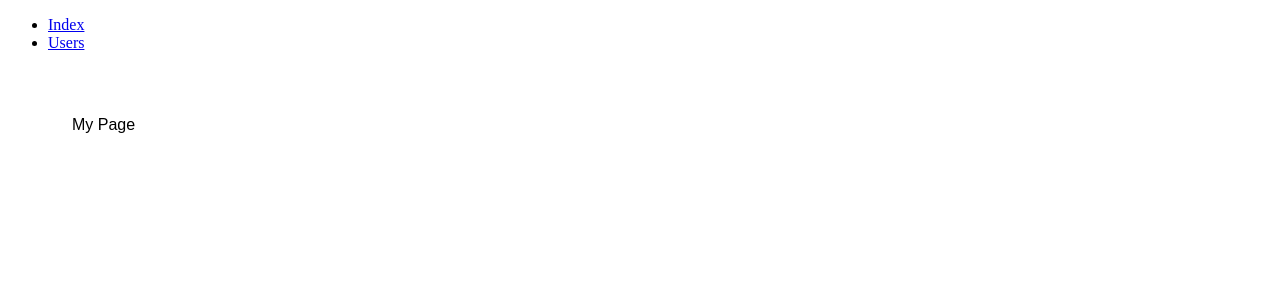
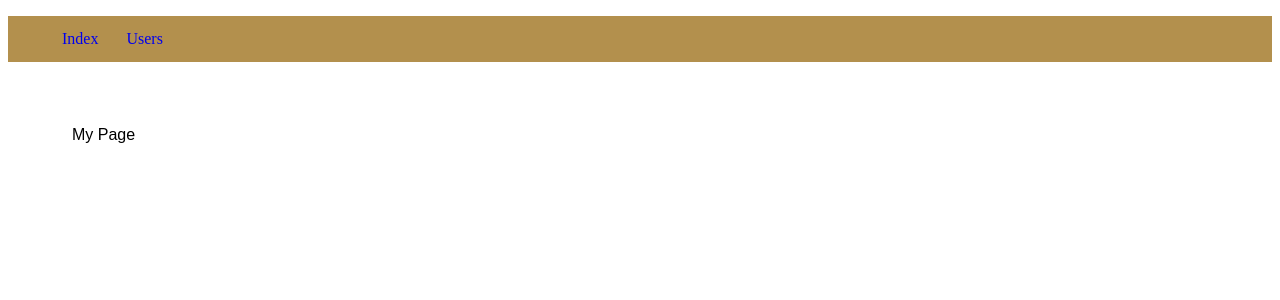
Before and after one commit to FMGordillo/curso-de-redux, a React (Create React App) app: page / in a window 1280 px wide. Shown: the top 300 px of the page. Built offline with nearby package versions, Linux system fonts and the light colour scheme.

Commit message:
:sparkles: Minor refactor

```diff
--- a/src/components/Menu.js
+++ b/src/components/Menu.js
@@ -1,13 +1,34 @@
+import styled from "styled-components";
 import { Link } from "react-router-dom";
+
+const Nav = styled.nav`
+  background: hsl(40deg, 40%, 50%);
+
+  ul {
+    display: flex;
+    align-items: left;
+    list-style: none;
+  }
+  ul > li {
+    margin: 14px;
+  }
+  ul > li > a {
+    text-decoration: none;
+  }
+`;
 
 const Menu = () => {
   return (
-    <nav>
+    <Nav>
       <ul>
-        <li><Link to="/">Index</Link></li>
-        <li><Link to="/users">Users</Link></li>
+        <li>
+          <Link to="/">Index</Link>
+        </li>
+        <li>
+          <Link to="/users">Users</Link>
+        </li>
       </ul>
-    </nav>
+    </Nav>
   );
 };
 
```
